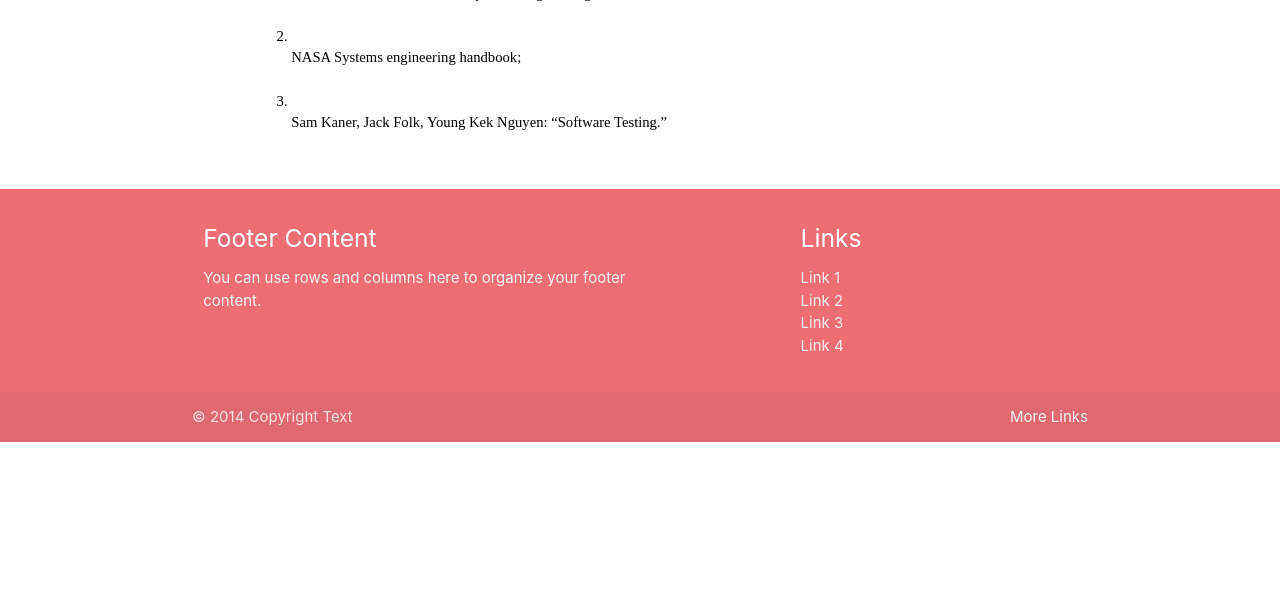
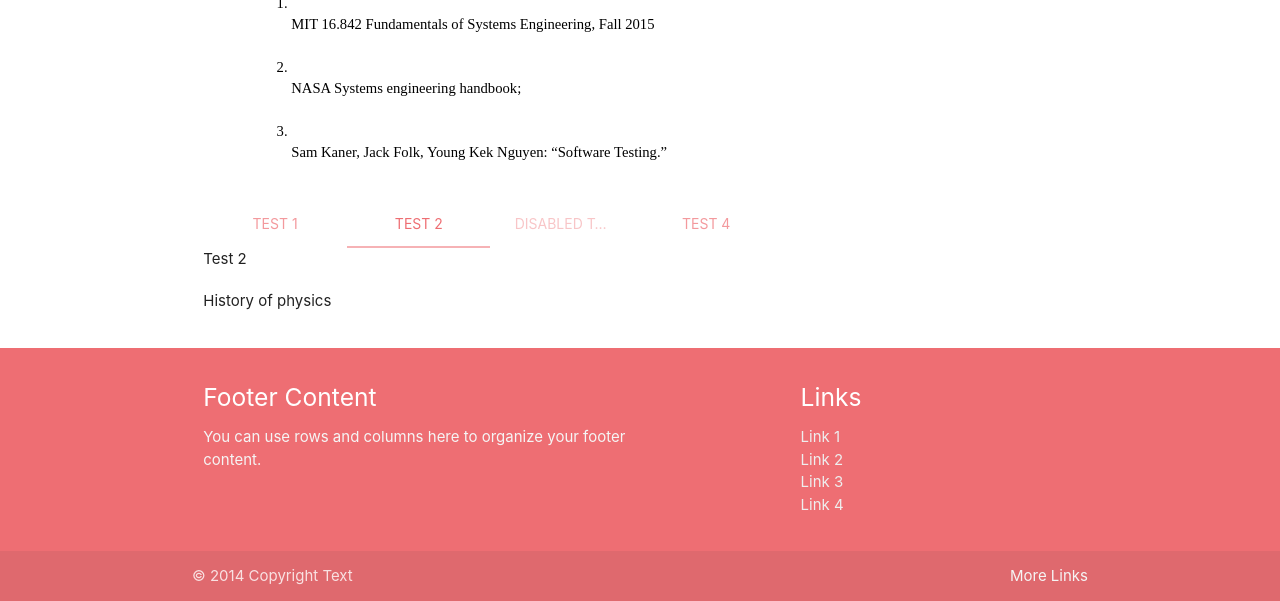
Before and after one commit to NickIT87/mysite, a Django app: a page that uses main/templates/main/index.html in a window 1280 px wide. Shown: the part 5161-5762 px from the top of the page. Before the commit the page ends 5603 px from the top, so only its background shows below. Run offline with Django 3.2, Linux system fonts and the light colour scheme; data comes from the database, SQL or seed files in the repository; both versions use the stored data as it was after the commit; some libraries are stand-ins or nearby versions.

Commit message:
my blog v 0.0.2 release =)) need to test

```diff
--- a/main/templates/main/index.html
+++ b/main/templates/main/index.html
@@ -15,6 +15,8 @@
         <!-- Compiled and minified JavaScript -->
     <script src="{% static 'tinymce/js/prism.js' %}"></script>
     <script src="https://cdnjs.cloudflare.com/ajax/libs/materialize/1.0.0/js/materialize.min.js"></script>
+    <script src="https://code.jquery.com/jquery-3.4.1.min.js" integrity="sha256-CSXorXvZcTkaix6Yvo6HppcZGetbYMGWSFlBw8HfCJo=" crossorigin="anonymous"></script>
+    <!--<script>$(document).ready(function(){$('.collapsible').collapsible();});</script>-->
 </head>
 <body>
 {% include "main/includes/navbar.html"%}
@@ -29,5 +31,6 @@
 
 </main>
 {% include "main/includes/footer.html"%}
+<script>M.AutoInit();</script>
 </body>
 </html>
--- a/main/templates/main/tutorial.html
+++ b/main/templates/main/tutorial.html
@@ -4,11 +4,36 @@
 {% block content %}
 
 <div class="row">
+
     <div class="col s12 m8 l8">
         <h3>{{ tutorial.tutorial_title }}</h3>
-        <p style="font-size:70%">{{ tut.tutorial_published }}</p>
+        <p style="font-size:70%">Published {{ tutorial.tutorial_published }}</p>
         <p>{{ tutorial.tutorial_content|safe }}</p>
+
+        <div class="row">
+        <div class="col s12">
+          <ul class="tabs">
+            <li class="tab col s3"><a href="#test1">Test 1</a></li>
+            <li class="tab col s3"><a class="active" href="#test2">Test 2</a></li>
+            <li class="tab col s3 disabled"><a href="#test3">Disabled Tab</a></li>
+            <li class="tab col s3"><a href="#test4">Test 4</a></li>
+          </ul>
+        </div>
+            <div id="test1" class="col s12">Test 1</div>
+            <div id="test2" class="col s12">Test 2</div>
+            <div id="test3" class="col s12">Test 3</div>
+            <div id="test4" class="col s12">Test 4</div>
+        </div>
+
+        {% for tutorial in sidebar %}
+            {% if forloop.counter0 == this_tutorial_idx %}
+                <p>{{ tutorial.tutorial_title }}</p>
+            {% else %}
+                <p>else condition, tutorial.tutorial_title</p>
+            {% endif %}
+        {% endfor %}
     </div>
+
 </div>
 
 {% endblock %}
--- a/main/views.py
+++ b/main/views.py
@@ -24,10 +24,15 @@
     tutorials = [t.tutorial_slug for t in Tutorial.objects.all()]
     if single_slug in tutorials:
         this_tutorial = Tutorial.objects.get(tutorial_slug = single_slug)
+        tutorials_from_series = Tutorial.objects.filter(tutorial_series__tutorial_series=this_tutorial.tutorial_series).order_by("tutorial_published")
 
-        return render(request,
-                      "main/tutorial.html",
-                      {"tutorial":this_tutorial})
+        this_tutorial_idx = list(tutorials_from_series).index(this_tutorial)
+
+        return render(request=request,
+                      template_name="main/tutorial.html",
+                      context={"tutorial": this_tutorial,
+                       "sidebar": tutorials_from_series,
+                       "this_tutorial_idx": this_tutorial_idx})
 
     return HttpResponse(f"{single_slug} does not correspond to anything.")
 
```
Also changed, not shown: db.sqlite3.
